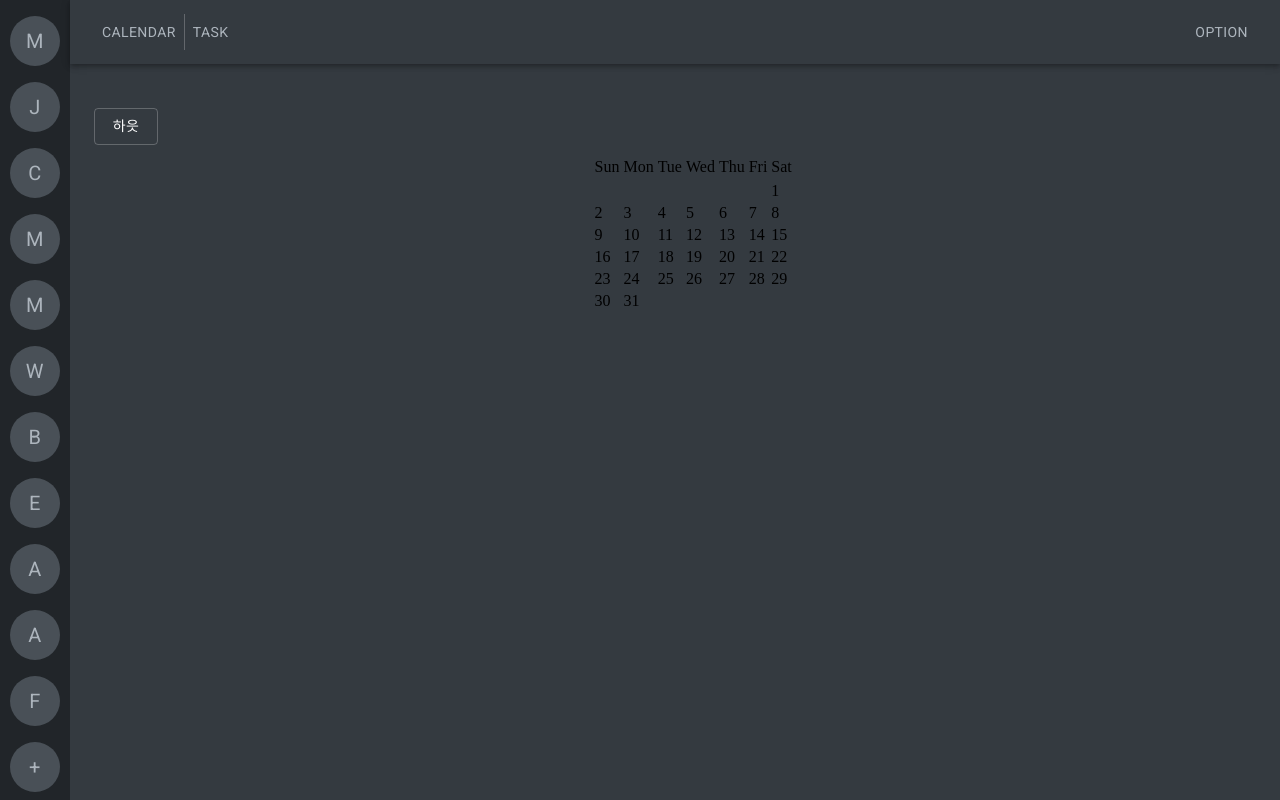
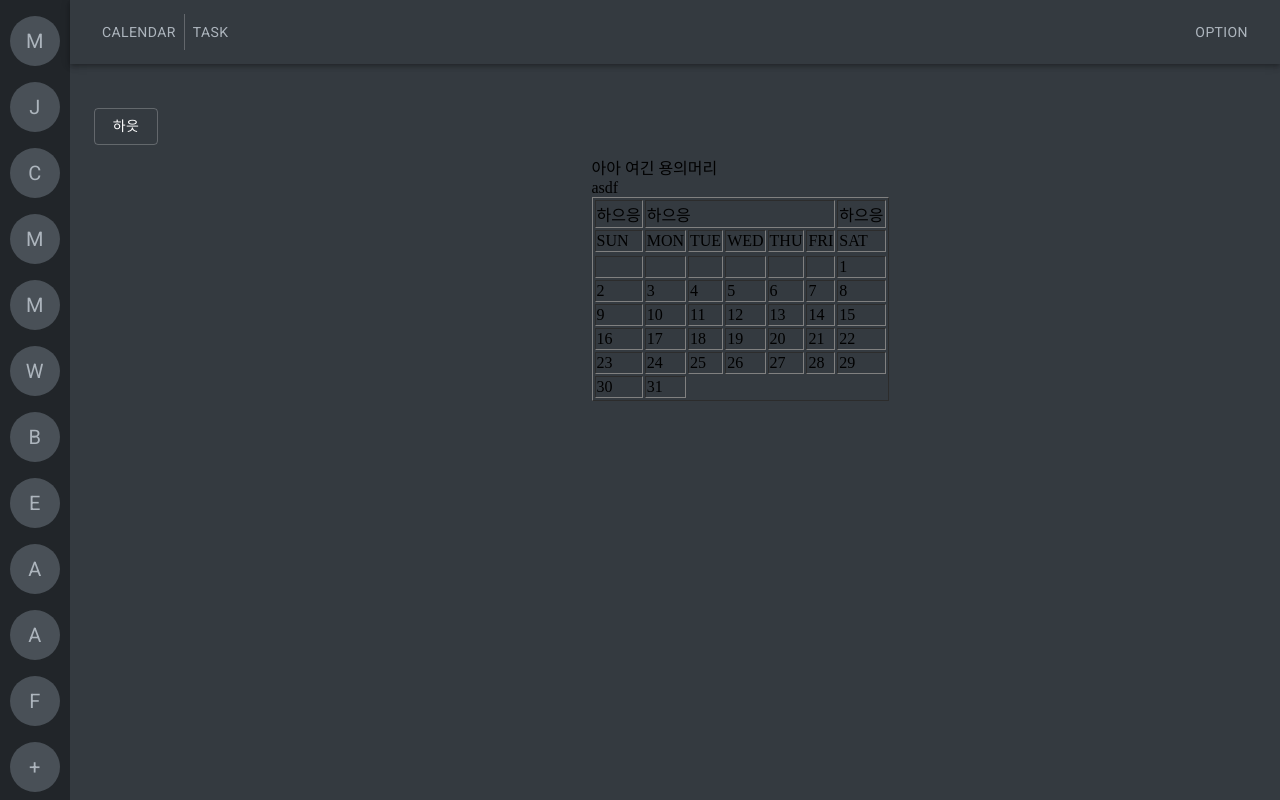
Before and after one commit to chanlendar/legacy-chanlendar-front, a React (Create React App) app in the folder front/: page / in a window 1280 px wide. Built offline with nearby package versions, Linux system fonts and the light colour scheme; the HTML template or start-up script is replaced by a standard one.

Commit message:
separate a calendar from its components folder

```diff
--- a/front/src/components/CalendarMode.js
+++ b/front/src/components/CalendarMode.js
@@ -1,7 +1,7 @@
 import React from "react";
 import { Grid } from "@material-ui/core";
 import DailyList from "./DailyList";
-import MonthlyCalendar from "./MonthlyCalendar";
+import MonthlyCalendar from "./calendar/MonthlyCalendar";
 
 function CalendarMode({ topic }) {
 	return (
--- /dev/null
+++ b/front/src/components/calendar/Calendar.js
@@ -0,0 +1,16 @@
+import React from "react";
+import CalendarHeader from "./CalendarHeader";
+import CalendarWeekdays from "./CalendarWeekdays";
+import CalendarContents from "./CalendarContents";
+
+function Calendar() {
+	return (
+		<div>
+			<CalendarHeader></CalendarHeader>
+			<CalendarWeekdays />
+			<CalendarContents></CalendarContents>
+		</div>
+	);
+}
+
+export default Calendar;
--- /dev/null
+++ b/front/src/components/calendar/CalendarContents.js
@@ -0,0 +1,7 @@
+import React from "react";
+
+function CalendarContents() {
+	return <div>asdf</div>;
+}
+
+export default CalendarContents;
--- /dev/null
+++ b/front/src/components/calendar/CalendarHeader.js
@@ -0,0 +1,7 @@
+import React from "react";
+
+function CalendarHeader() {
+	return <div>아아 여긴 용의머리</div>;
+}
+
+export default CalendarHeader;
--- /dev/null
+++ b/front/src/components/calendar/CalendarWeekdays.js
@@ -0,0 +1,7 @@
+import React from "react";
+
+function CalendarWeekdays() {
+	return <div></div>;
+}
+
+export default CalendarWeekdays;
--- a/front/src/components/MonthlyCalendar.js
+++ b/front/src/components/calendar/MonthlyCalendar.js
@@ -1,5 +1,7 @@
 import React from "react";
 import moment from "moment";
+import ButtonBase from "@material-ui/core/ButtonBase";
+import Calendar from "./Calendar";
 
 function MonthlyCalendar() {
 	const weekDaysShort = getWeekDaysShort();
@@ -11,8 +13,16 @@ function MonthlyCalendar() {
 
 	return (
 		<div>
-			<table>
+			<Calendar />
+			<table border="1">
 				<thead>
+					<tr>
+						<td>하으응</td>
+						<td colSpan="5">
+							<ButtonBase component="span">하으응</ButtonBase>
+						</td>
+						<td>하으응</td>
+					</tr>
 					<tr>{weekDaysShort}</tr>
 				</thead>
 				<tbody>{totalDays}</tbody>
@@ -23,7 +33,7 @@ function MonthlyCalendar() {
 
 const getWeekDaysShort = () => {
 	return moment.weekdaysShort().map((v) => {
-		return <td key={"weekday" + v}>{v}</td>;
+		return <td key={"weekday" + v}>{v.toUpperCase()}</td>;
 	});
 };
 
```
